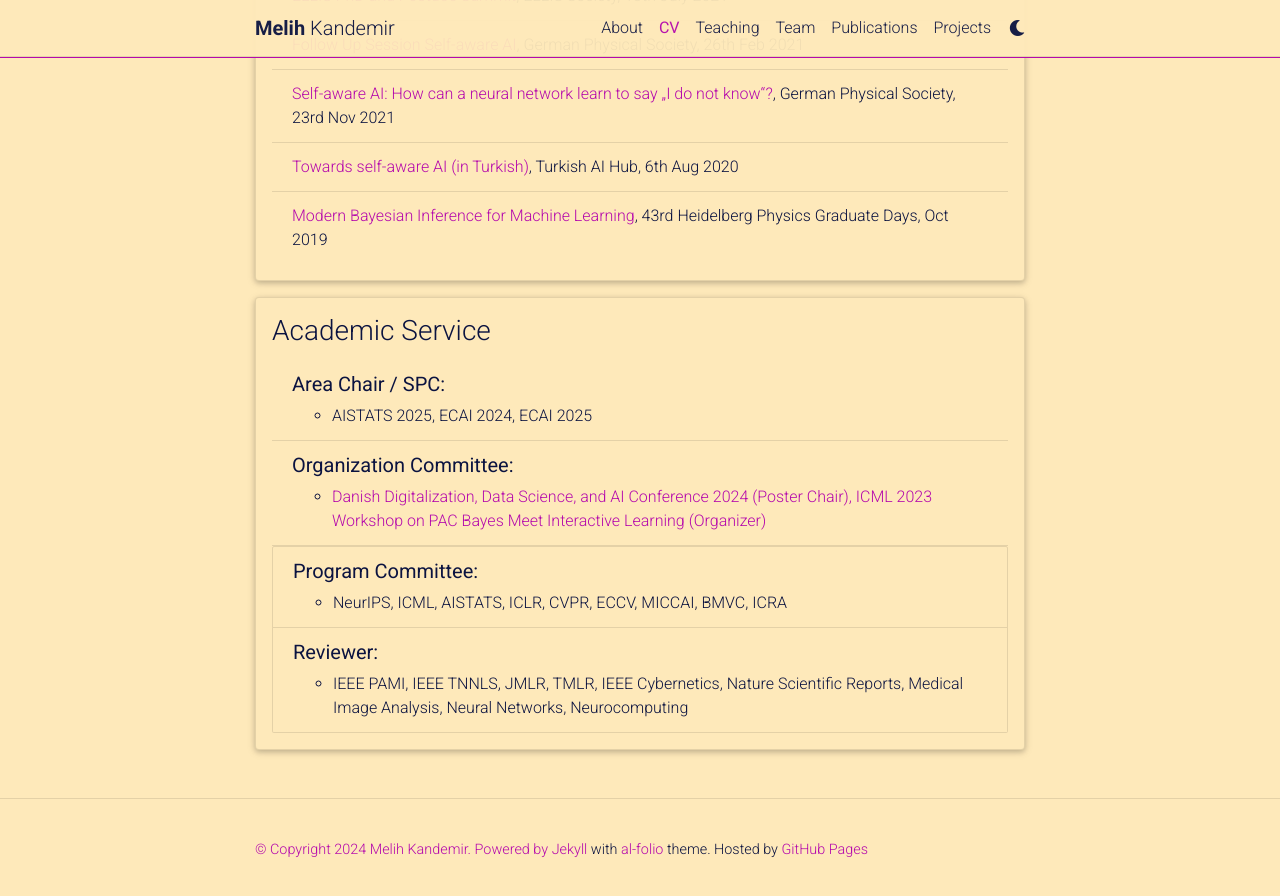
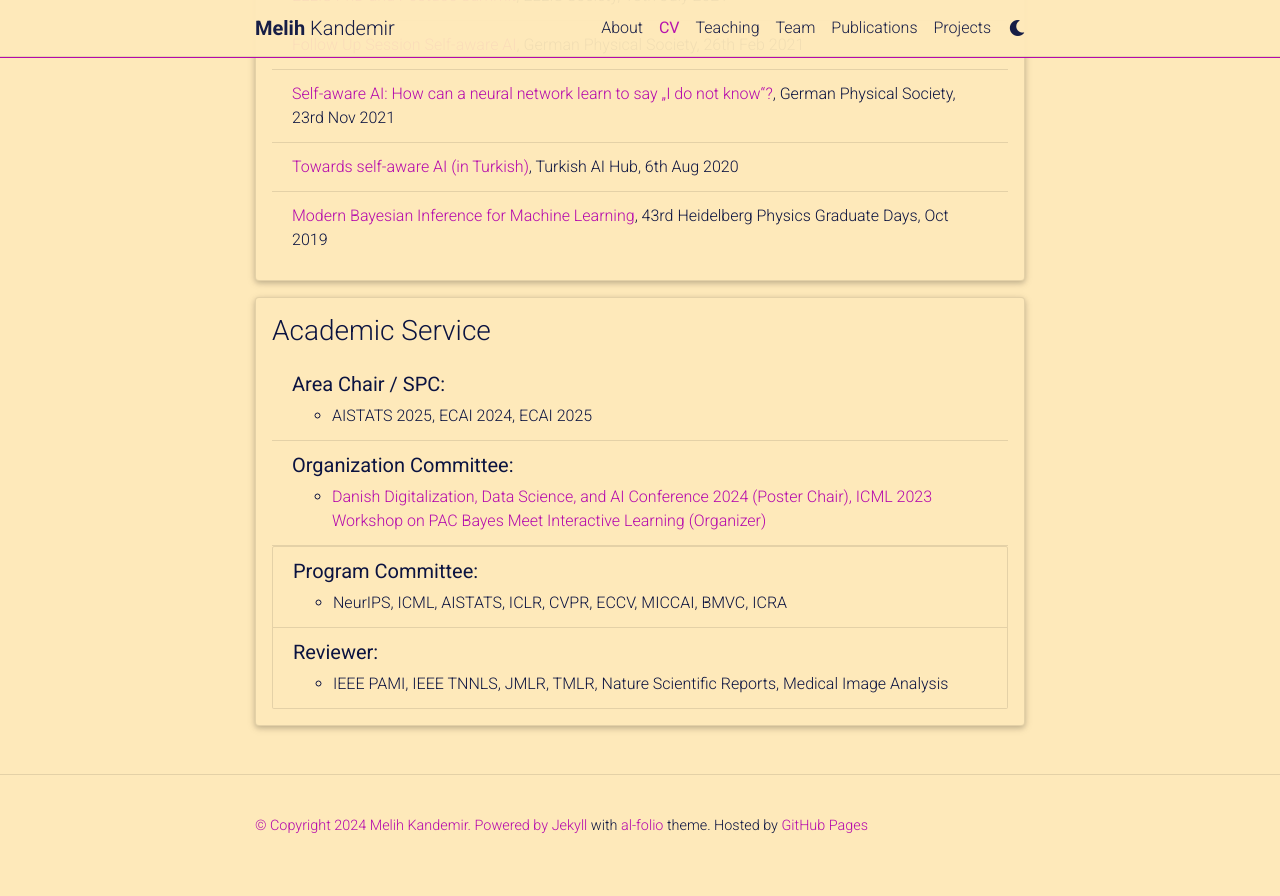
Before and after one commit to melihkandemir/melihkandemir.github.io, a Jekyll site: the page built from _pages/cv.md, in a window 1280 px wide and 900 px high, scrolled down 2584 px. Shown: the top 896 px of the window. Built offline with Jekyll 4.4.1, drawn with Linux system fonts in a browser that asks for light colours; comment, search, counter and statistics services are not loaded; a style sheet for code colours, icons or effects is not loaded.

Commit message:
Update cv.yml

```diff
--- a/_data/cv.yml
+++ b/_data/cv.yml
@@ -106,4 +106,4 @@
     - title: <b>Program Committee:</b>
       items: NeurIPS, ICML, AISTATS, ICLR, CVPR, ECCV, MICCAI, BMVC, ICRA
     - title: <b>Reviewer:</b>
-      items: IEEE PAMI, IEEE TNNLS, JMLR, TMLR, IEEE Cybernetics, Nature Scientific Reports, Medical Image Analysis, Neural Networks, Neurocomputing
+      items: IEEE PAMI, IEEE TNNLS, JMLR, TMLR, Nature Scientific Reports, Medical Image Analysis
```
